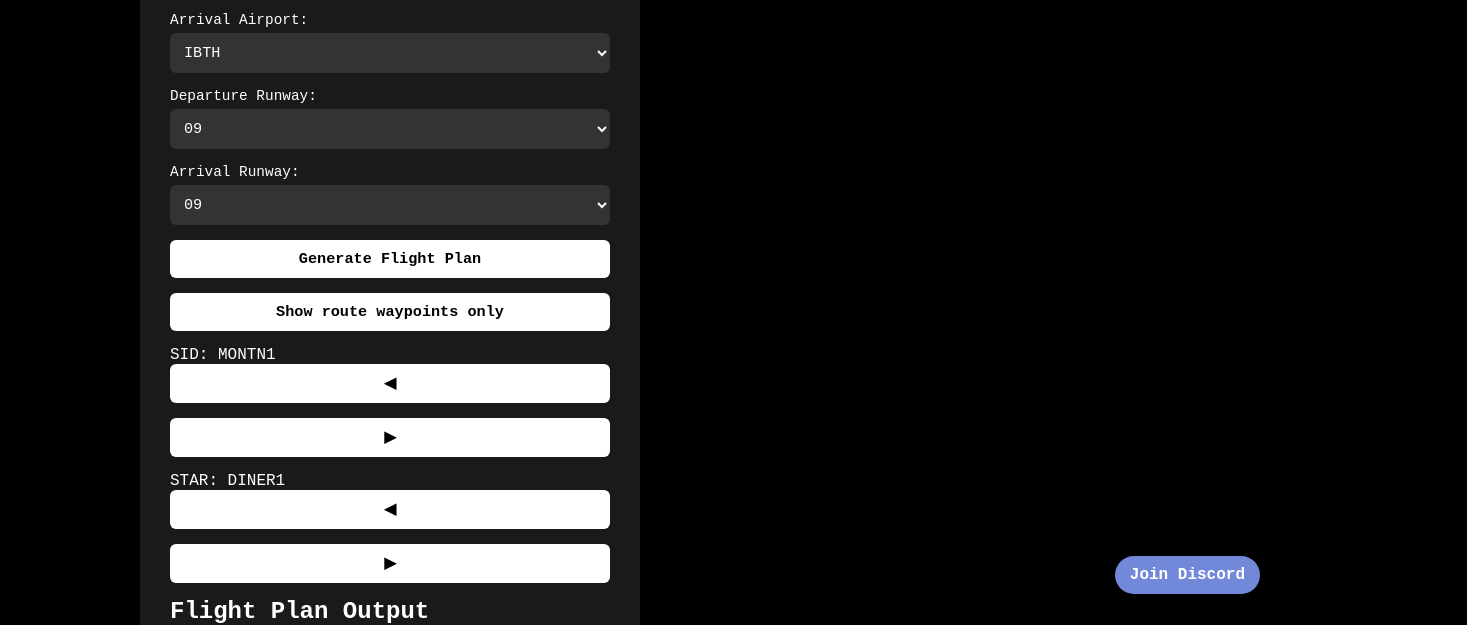
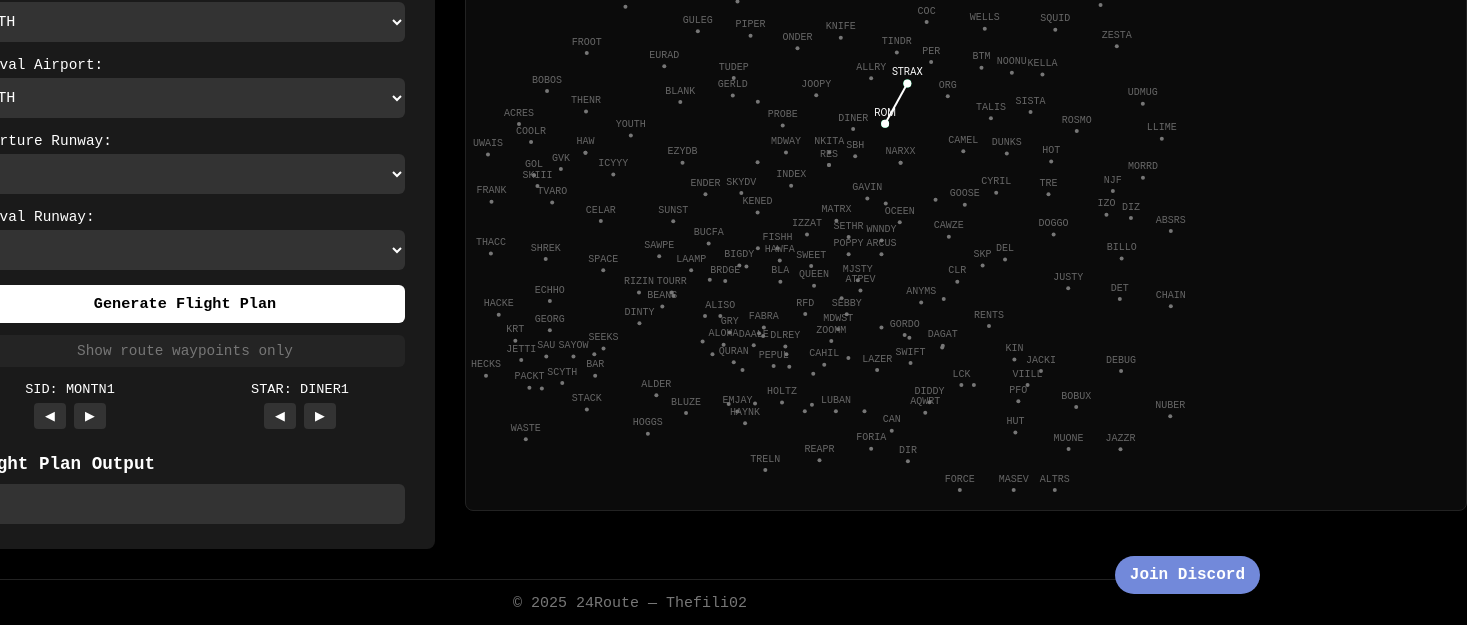
Before and after one commit to thefili2/rufusz, a plain HTML site: page index.html in a window 1280 px wide. Shown: the part 186-811 px from the top of the page, 1467 px wide, since content can reach past the window. Drawn offline with Linux system fonts and the light colour scheme.

Commit message:
V1.5 - 23/12/2025

```diff
--- a/style.css
+++ b/style.css
@@ -1,4 +1,6 @@
-/* --- Reset base --- */
+/* =========================
+   RESET
+========================= */
 * {
   margin: 0;
   padding: 0;
@@ -6,136 +8,250 @@
   font-family: 'Roboto Mono', monospace;
 }
 
-/* --- Body --- */
+/* =========================
+   BODY
+========================= */
 body {
-    background-color: #000000; /* Nero totale */
-    color: #FFFFFF;           /* Bianco puro */
-    display: flex;
-    justify-content: center;
-    align-items: flex-start;
+  background-color: #000;
+  color: #fff;
   min-height: 100vh;
-    padding: 50px 20px;
+  margin: 0;
 }
 
-/* --- Container --- */
+.page {
+  max-width: 1400px;
+  margin: 0 auto;
+  padding: 50px 20px 30px;
+}
+
+
+
+/* =========================
+   MAIN LAYOUT
+========================= */
+.layout {
+  display: grid;
+  grid-template-columns: 500px 1fr;
+  gap: 30px;
+
+  align-items: start;
+}
+
+/* =========================
+   LEFT PANEL
+========================= */
 .container {
-    background-color: #1A1A1A; /* Nero leggermente più chiaro */
+  background-color: #1a1a1a;
   padding: 25px 30px;
   border-radius: 8px;
   width: 100%;
-    max-width: 500px;
 }
 
-/* --- Titolo --- */
+/* =========================
+   TITLES
+========================= */
 h1 {
   font-size: 1.5rem;
-    color: #FFFFFF;
+  text-align: center;
   margin-bottom: 20px;
-    text-align: center;
 }
 
-/* --- Form Elements --- */
+h2 {
+  font-size: 1.1rem;
+  margin-bottom: 10px;
+}
+
+/* =========================
+   FORM ELEMENTS
+========================= */
 label {
   font-size: 0.9rem;
   margin-bottom: 5px;
   display: block;
 }
 
-select, button {
+select {
   width: 100%;
   padding: 10px;
   border-radius: 6px;
   border: none;
-    background-color: #333333; /* Grigio scuro */
-    color: #FFFFFF;
+  background-color: #333;
+  color: #fff;
   margin-bottom: 15px;
   font-size: 0.95rem;
   cursor: pointer;
-    transition: background 0.2s;
 }
 
-select:hover, button:hover {
-    background-color: #555555; /* Grigio medio */
+select:hover {
+  background-color: #555;
 }
 
-button {
-    background-color: #FFFFFF; /* Bianco per contrasto */
-    color: #000000;             /* Testo nero */
+/* =========================
+   MAIN BUTTON
+========================= */
+button.main-btn {
+  width: 100%;
+  padding: 10px;
+  border-radius: 6px;
+  border: none;
+  background-color: #fff;
+  color: #000;
+  font-size: 0.95rem;
   font-weight: bold;
+  cursor: pointer;
+  margin-bottom: 12px;
 }
 
-button:hover {
-    background-color: #DDDDDD;
+button.main-btn:hover {
+  background-color: #ddd;
 }
 
-/* --- Output --- */
-/* --- Output --- */
+/* =========================
+   SID / STAR CONTROLS
+========================= */
+.proc-controls {
+  display: flex;
+  gap: 20px;
+  margin-bottom: 25px;
+}
+
+.proc {
+  flex: 1;
+  text-align: center;
+}
+
+.proc-label {
+  font-size: 0.85rem;
+  margin-bottom: 6px;
+}
+
+.proc-buttons {
+  display: flex;
+  justify-content: center;
+  gap: 8px;
+}
+
+.proc-btn {
+  width: 32px;
+  height: 26px;
+  padding: 0;
+  border: none;
+  border-radius: 4px;
+  background-color: #333;
+  color: #fff;
+  font-size: 0.8rem;
+  cursor: pointer;
+  display: inline-flex;
+  align-items: center;
+  justify-content: center;
+}
+
+.proc-btn:hover {
+  background-color: #555;
+}
+
+/* =========================
+   MAP
+========================= */
+#map {
+  background-color: #0b0b0b;
+  border-radius: 8px;
+  border: 1px solid #222;
+  display: block;
+}
+
+/* =========================
+   OUTPUT
+========================= */
 #output {
-    margin-top: 25px; /* più spazio tra etichetta e box */
+  margin-top: 10px;
   padding: 12px 15px;
-    background-color: #333333;
+  background-color: #333;
   border-radius: 6px;
   min-height: 40px;
   white-space: pre-line;
   font-size: 0.95rem;
-    color: #FFFFFF;
-}
-/* --- Cookie Banner piccolo --- */
-#cookie-banner {
-    position: fixed;
-    bottom: 20px;
-    left: 20px;
-    background-color: #222222;
-    color: #FFFFFF;
-    padding: 10px 15px;
-    border-radius: 6px;
-    font-size: 0.85rem;
-    display: flex;
-    align-items: center;
-    z-index: 9999;
-    box-shadow: 0 2px 6px rgba(0,0,0,0.5);
-    transition: transform 0.5s ease, opacity 0.5s ease;
 }
 
-/* --- Classe per far sparire il banner --- */
-#cookie-banner.hide {
-    opacity: 0;
-    transform: translateY(100%);
-}
-
-/* --- Button --- */
-#cookie-banner button {
-    background-color: #FFFFFF;
-    color: #000000;
-    border: none;
-    border-radius: 4px;
-    padding: 5px 10px;
-    cursor: pointer;
-    font-weight: bold;
-    margin-left: 10px;
-    transition: 0.2s;
-}
-
-#cookie-banner button:hover {
-    background-color: #DDDDDD;
-}
-
-/* --- Discord Button --- */
+/* =========================
+   DISCORD BUTTON
+========================= */
 #discord-button {
   position: fixed;
   bottom: 20px;
   right: 20px;
-    background-color: #7289DA; /* colore Discord */
-    color: #FFFFFF;
+
+  background-color: #7289DA;
+  color: #fff;
   padding: 10px 15px;
   border-radius: 50px;
   font-weight: bold;
   text-decoration: none;
+
   box-shadow: 0 4px 8px rgba(0,0,0,0.3);
-    transition: 0.2s;
-    z-index: 9999;
+  z-index: 1000;
 }
 
 #discord-button:hover {
   background-color: #5B6EAE;
 }
+
+/* =========================
+   RESPONSIVE
+========================= */
+
+.secondary-btn {
+  width: 100%;
+  padding: 8px;
+  margin-bottom: 15px;
+
+  background-color: #333;
+  color: #fff;
+  border: none;
+  border-radius: 6px;
+  cursor: pointer;
+  font-size: 0.9rem;
+}
+
+.secondary-btn:hover {
+  background-color: #555;
+}
+
+.secondary-btn:disabled {
+  opacity: 0.4;
+  cursor: not-allowed;
+}
+
+/* =========================
+   FOOTER
+========================= */
+/* =========================
+   FOOTER
+========================= */
+.footer {
+  margin-top: 30px;
+  padding-top: 15px;
+  border-top: 1px solid #222;
+
+  text-align: center;
+  font-size: 15px;
+  color: #777;
+}
+
+.page {
+  max-width: 1400px;
+  margin: 0 auto;
+  padding: 50px 20px 30px;
+
+}
+
+
+
+.page {
+  padding-left: 0;
+}
+
+.layout {
+  margin-left: -65px;
+  margin-top: 45px;
+}
```
Lines whose indentation alone changed are shown as unchanged.
